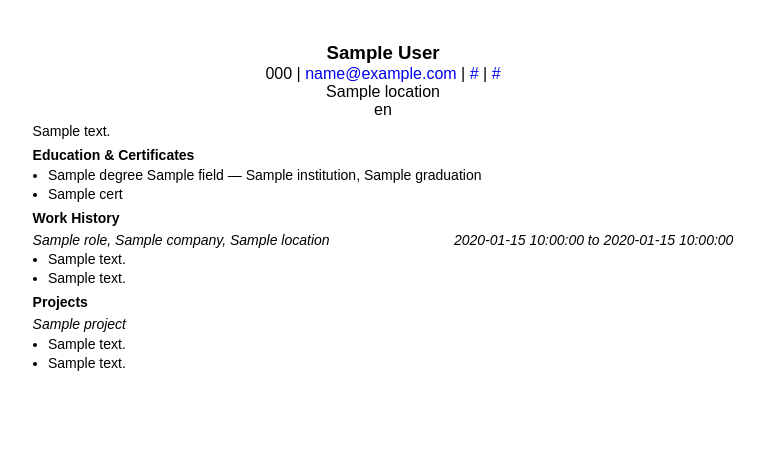
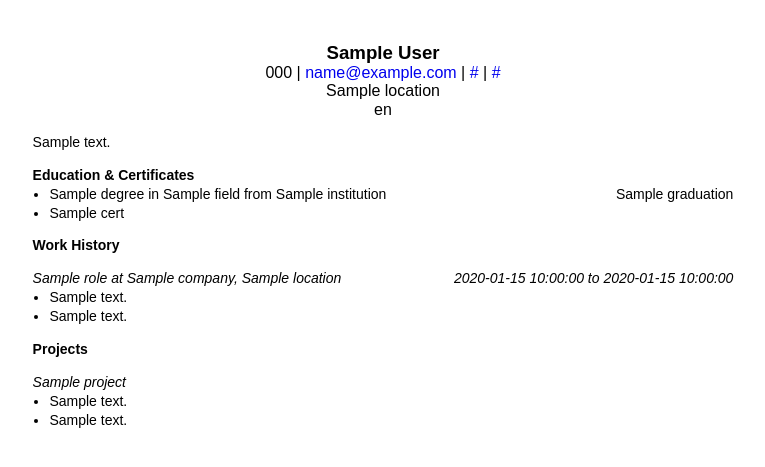
Before and after one commit to goziri-dev/UpdateApply, a Python web app: template server/src/server/templates/resume/compact.html in a window 1280 px wide. Shown: the top 467 px of the page, without its empty margins (257-1022 px from the left). Run offline with Jinja, Linux system fonts and the light colour scheme; the template is opened without the code that fills it: most values are stand-ins (such as "Sample title", 1, 10 or a date in 2020).

Commit message:
Align resume HTML templates with the Headless Headhunter guide.
Right-align education dates, use Title at Company formatting, keep job dates on one line, and match single-space section gaps.

Co-authored-by: Cursor <cursoragent@cursor.com>

```diff
--- a/server/src/server/templates/resume/compact.html
+++ b/server/src/server/templates/resume/compact.html
@@ -17,7 +17,7 @@
       padding: 0.45in 0.6in;
     }
     a { color: #0000ee; text-decoration: none; }
-    .header { text-align: center; margin-bottom: 0.2em; }
+    .header { text-align: center; margin-bottom: 1em; }
     .name {
       font-size: 14pt;
       font-weight: bold;
@@ -25,91 +25,100 @@
     }
     .contact {
       font-size: 12pt;
-      line-height: 1.1;
-      margin-top: 0.08em;
+      line-height: 1.15;
     }
-    .contact-line { margin: 0; }
+    .contact-line { margin: 0; font-weight: normal; }
     .sep::before { content: " | "; }
     .languages {
       font-size: 12pt;
-      line-height: 1.1;
-      margin-top: 0.05em;
+      line-height: 1.15;
+      font-weight: normal;
     }
     .summary {
-      margin: 0.25em 0 0.35em;
+      margin: 0 0 1em;
       text-align: left;
+      font-weight: normal;
     }
-    .section { margin-top: 0.35em; text-align: left; }
+    .section { margin-top: 1em; text-align: left; }
+    .section:first-of-type { margin-top: 0; }
     .section-title {
       font-size: 10.5pt;
       font-weight: bold;
-      margin-bottom: 0.1em;
+      margin: 0;
+      padding: 0;
     }
     .edu-list, .bullets {
       list-style: disc;
-      padding-left: 1.1em;
+      padding-left: 1.2em;
       margin: 0;
     }
+    .edu-list { margin-top: 0; }
     .edu-list li, .bullets li {
       margin: 0;
       padding: 0;
+      font-weight: normal;
     }
-    .role { margin-top: 0.25em; }
-    .role:first-child { margin-top: 0.08em; }
+    .edu-row {
+      display: flex;
+      justify-content: space-between;
+      align-items: baseline;
+      gap: 1em;
+      flex-wrap: nowrap;
+      font-weight: normal;
+    }
+    .edu-left { text-align: left; flex: 1 1 auto; min-width: 0; }
+    .edu-dates {
+      text-align: right;
+      white-space: nowrap;
+      flex: 0 0 auto;
+      font-weight: normal;
+    }
+    .role { margin-top: 1em; }
+    .role:first-of-type { margin-top: 0; }
     .job-line {
       font-style: italic;
       font-weight: normal;
       display: flex;
       justify-content: space-between;
-      gap: 0.75em;
-      flex-wrap: wrap;
+      align-items: baseline;
+      gap: 1em;
+      flex-wrap: nowrap;
+      margin: 0;
+      padding: 0;
     }
-    .job-left { text-align: left; }
-    .job-dates { text-align: right; white-space: nowrap; }
+    .job-left {
+      text-align: left;
+      flex: 1 1 auto;
+      min-width: 0;
+      font-weight: normal;
+    }
+    .job-dates {
+      text-align: right;
+      white-space: nowrap;
+      flex: 0 0 auto;
+      font-weight: normal;
+    }
+    .bullets { margin-top: 0; padding-top: 0; }
     .project-title {
       font-style: italic;
-      margin-bottom: 0.05em;
+      font-weight: normal;
+      margin: 0;
     }
   </style>
 </head>
 <body>
   <header class="header">
-    {% if resume.full_name %}
-    <div class="name">{{ resume.full_name }}</div>
-    {% endif %}
+    {% if resume.full_name %}<div class="name">{{ resume.full_name }}</div>{% endif %}
     <div class="contact">
       {% if resume.phone or resume.email or resume.linkedin_url or resume.website_url %}
-      <p class="contact-line">
-        {% set ns = namespace(first=true) %}
-        {% if resume.phone %}
-          {% set ns.first = false %}{{ resume.phone }}
+      <p class="contact-line">{% set ns = namespace(first=true) %}{% if resume.phone %}{% set ns.first = false %}{{ resume.phone }}{% endif %}{% if resume.email %}{% if not ns.first %}<span class="sep"></span>{% endif %}{% set ns.first = false %}<a href="mailto:{{ resume.email }}">{{ resume.email }}</a>{% endif %}{% if resume.linkedin_url %}{% if not ns.first %}<span class="sep"></span>{% endif %}{% set ns.first = false %}<a href="{{ resume.linkedin_url }}">{{ resume.linkedin_url }}</a>{% endif %}{% if resume.website_url %}{% if not ns.first %}<span class="sep"></span>{% endif %}{% set ns.first = false %}<a href="{{ resume.website_url }}">{{ resume.website_url }}</a>{% endif %}</p>
       {% endif %}
-        {% if resume.email %}
-          {% if not ns.first %}<span class="sep"></span>{% endif %}
-          {% set ns.first = false %}<a href="mailto:{{ resume.email }}">{{ resume.email }}</a>
-        {% endif %}
-        {% if resume.linkedin_url %}
-          {% if not ns.first %}<span class="sep"></span>{% endif %}
-          {% set ns.first = false %}<a href="{{ resume.linkedin_url }}">{{ resume.linkedin_url }}</a>
-        {% endif %}
-        {% if resume.website_url %}
-          {% if not ns.first %}<span class="sep"></span>{% endif %}
-          {% set ns.first = false %}<a href="{{ resume.website_url }}">{{ resume.website_url }}</a>
-        {% endif %}
-      </p>
-      {% endif %}
-      {% if resume.location %}
-      <p class="contact-line">{{ resume.location }}</p>
-      {% endif %}
+      {% if resume.location %}<p class="contact-line">{{ resume.location }}</p>{% endif %}
     </div>
-    {% if resume.languages %}
-    <p class="languages">{{ resume.languages | join(', ') }}</p>
-    {% endif %}
+    {% if resume.languages %}<p class="languages">{{ resume.languages | join(', ') }}</p>{% endif %}
   </header>
 
-  {% if resume.summary %}
-  <p class="summary">{{ resume.summary }}</p>
-  {% endif %}
+  {% if resume.summary %}<p class="summary">{{ resume.summary }}</p>{% endif %}
 
   {% if resume.education or resume.certificates %}
   <section class="section">
@@ -117,18 +126,24 @@
     <ul class="edu-list">
       {% for edu in resume.education %}
       <li>
+        <div class="edu-row">
+          <span class="edu-left">
+            {%- if edu.degree and edu.field and edu.institution -%}
+              {{ edu.degree }} in {{ edu.field }} from {{ edu.institution }}
+            {%- elif edu.degree and edu.institution -%}
+              {{ edu.degree }} from {{ edu.institution }}
+            {%- else -%}
               {%- set parts = [] -%}
               {%- if edu.degree %}{% set _ = parts.append(edu.degree) %}{% endif -%}
               {%- if edu.field %}{% set _ = parts.append(edu.field) %}{% endif -%}
-        {%- set degree_field = parts | join(' ') -%}
-        {%- if degree_field and edu.institution -%}
-          {{ degree_field }} — {{ edu.institution }}
-        {%- elif degree_field -%}
-          {{ degree_field }}
-        {%- elif edu.institution -%}
-          {{ edu.institution }}
+              {%- if edu.institution %}{% set _ = parts.append(edu.institution) %}{% endif -%}
+              {{ parts | join(' ') }}
             {%- endif -%}
-        {%- if edu.graduation %}, {{ edu.graduation }}{% endif %}
+          </span>
+          {% if edu.graduation %}
+          <span class="edu-dates">{% if edu.graduation == 'Graduated' %}Status - Graduated{% else %}{{ edu.graduation }}{% endif %}</span>
+          {% endif %}
+        </div>
       </li>
       {% endfor %}
       {% for cert in resume.certificates %}
@@ -145,16 +160,20 @@
     <div class="role">
       <div class="job-line">
         <span class="job-left">
+          {%- if role.title and role.company and role.location -%}
+            {{ role.title }} at {{ role.company }}, {{ role.location }}
+          {%- elif role.title and role.company -%}
+            {{ role.title }} at {{ role.company }}
+          {%- else -%}
             {%- set job_bits = [] -%}
             {%- if role.title %}{% set _ = job_bits.append(role.title) %}{% endif -%}
             {%- if role.company %}{% set _ = job_bits.append(role.company) %}{% endif -%}
             {%- if role.location %}{% set _ = job_bits.append(role.location) %}{% endif -%}
             {{ job_bits | join(', ') }}
+          {%- endif -%}
         </span>
         {% if role.start_date or role.end_date %}
-        <span class="job-dates">
-          {{ role.start_date or '' }}{% if role.start_date and role.end_date %} to {% endif %}{{ role.end_date or '' }}
-        </span>
+        <span class="job-dates">{{ role.start_date or '' }}{% if role.start_date and role.end_date %} to {% endif %}{{ role.end_date or '' }}</span>
         {% endif %}
       </div>
       <ul class="bullets">
@@ -173,9 +192,7 @@
     <div class="section-title">Projects</div>
     {% for project in resume.projects %}
     <div class="role">
-      {% if project.title %}
-      <div class="project-title">{{ project.title }}</div>
-      {% endif %}
+      {% if project.title %}<div class="project-title">{{ project.title }}</div>{% endif %}
       <ul class="bullets">
         <li>{{ project.summary }}</li>
         {% for bullet in project.bullets %}
```
Also changed, not shown: server/src/server/templates/resume/classic.html (+74 -57 lines). Lines whose indentation alone changed are shown as unchanged.
